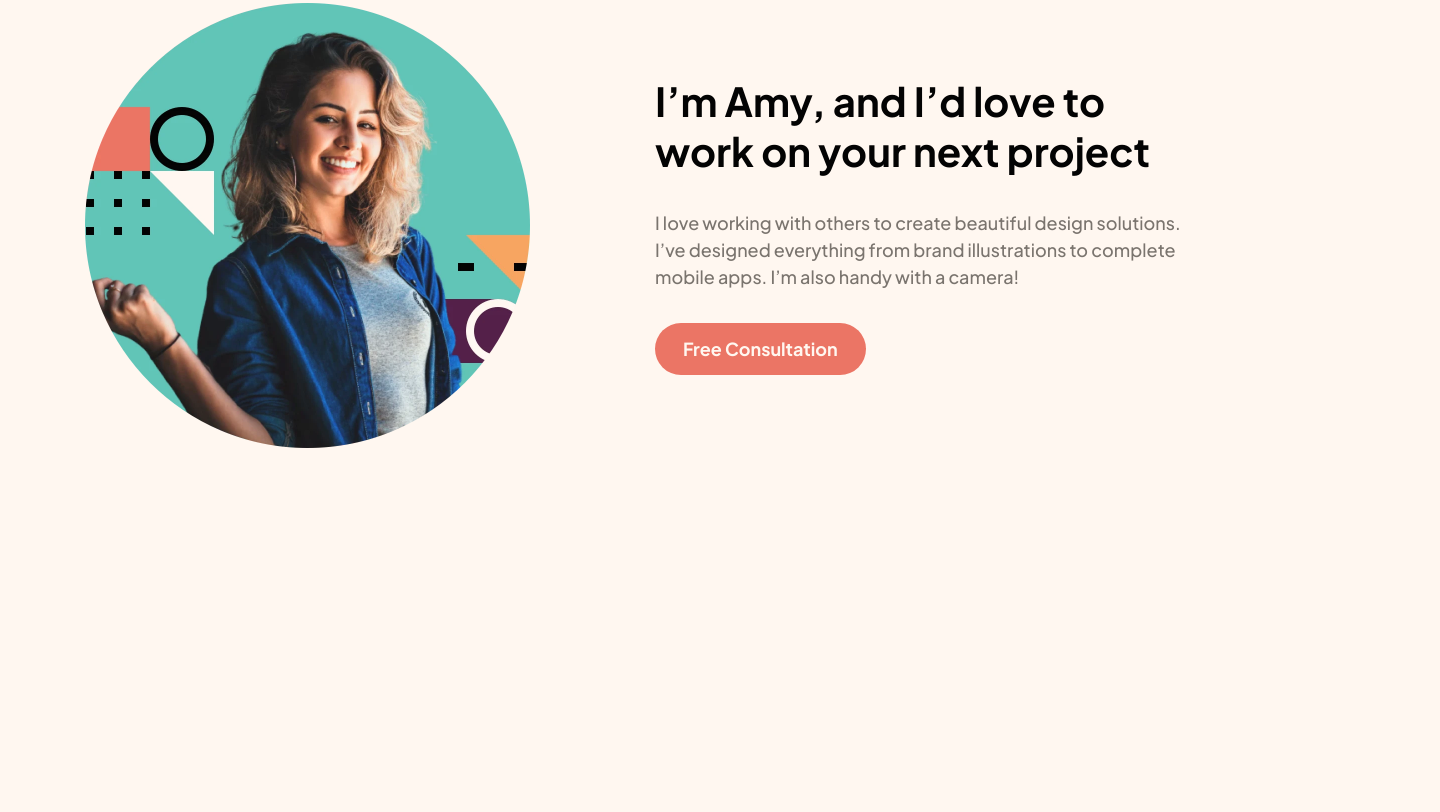
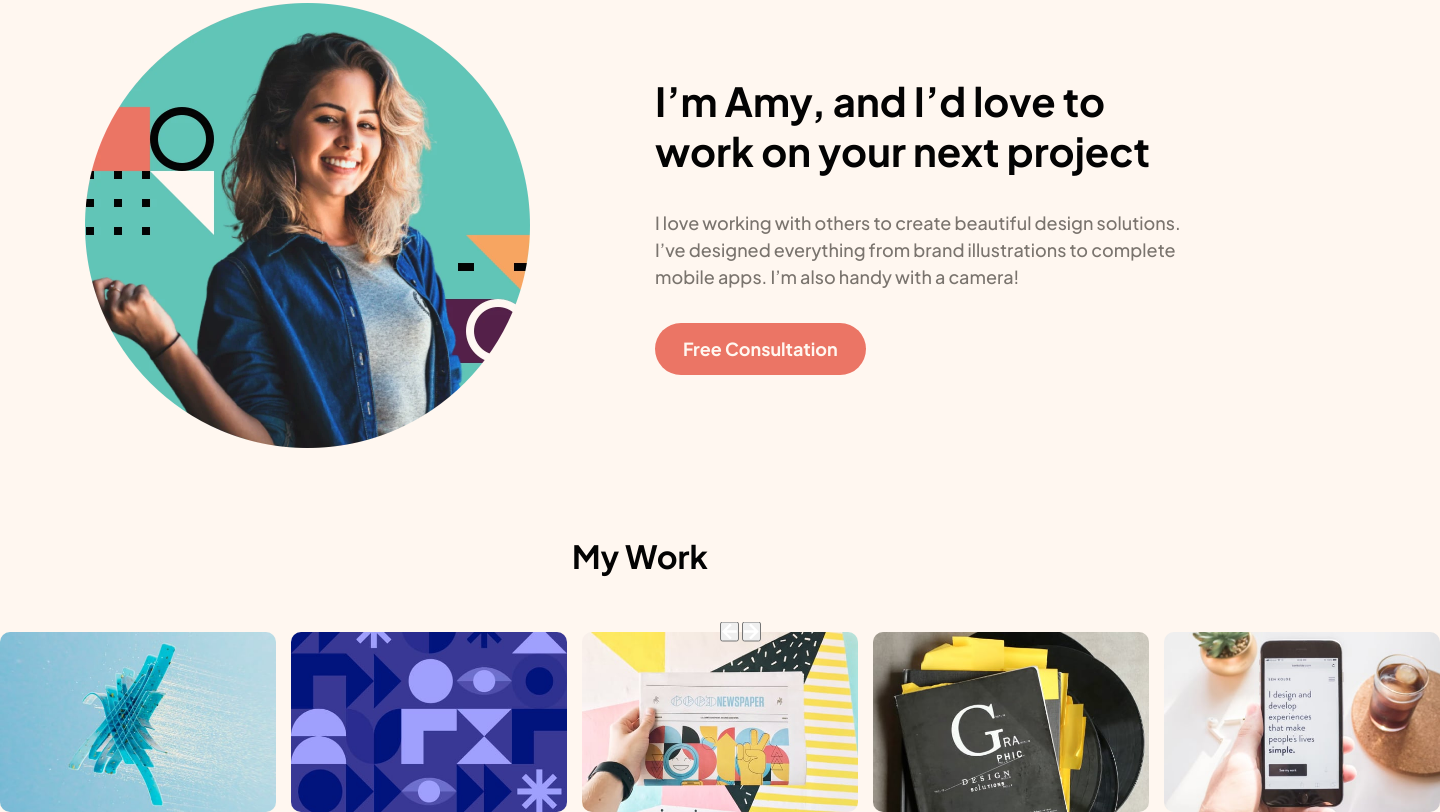
Before and after one commit to diogohenriquesc/fm-design-portifolio, a website: page index.html in a window 1280 px wide. Shown: the part 923-1735 px from the top of the page, 1440 px wide, since content can reach past the window. Before the commit the page ends 1459 px from the top, so only its background shows below. Drawn offline with Linux system fonts and the light colour scheme.

Commit message:
Added slider

```diff
--- a/index.html
+++ b/index.html
@@ -180,7 +180,43 @@
         <p class="about__description">I love working with others to create beautiful design solutions. I’ve designed everything from brand illustrations to complete mobile apps. I’m also handy with a camera!</p>
         <a class="about__btn btn__cta btn__cta-light" href="#">Free Consultation</a>
       </div>
+    </section>
 
+    <section class="work">
+      <h3 class="work__title">My Work</h3>
+
+      <div class="slider__container">
+        <div class="slider">
+          <div class="slide">
+            <img src="./assets/images/image-slide-1.jpg" alt="">
+          </div>
+
+          <div class="slide">
+            <img src="./assets/images/image-slide-2.jpg" alt="">
+          </div>
+
+          <div class="slide">
+            <img src="./assets/images/image-slide-3.jpg" alt="">
+          </div>
+
+          <div class="slide">
+            <img src="./assets/images/image-slide-4.jpg" alt="">
+          </div>
+
+          <div class="slide">
+            <img src="./assets/images/image-slide-5.jpg" alt="">
+          </div>
+        </div>
+
+        <div class="slider__controls">
+          <button class="slider__btn">
+            <img src="./assets/images/icon-arrow-left.svg" alt="">
+          </button>
+          <button class="slider__btn">
+            <img src="./assets/images/icon-arrow-right.svg" alt="">
+          </button>
+        </div>
+      </div>
     </section>
   </main>
 </body>
--- a/src/scss/components/_index.scss
+++ b/src/scss/components/_index.scss
@@ -1,3 +1,4 @@
 @forward 'buttons';
 @forward 'brand';
 @forward 'grid';
+@forward 'slider';
--- /dev/null
+++ b/src/scss/components/_slider.scss
@@ -0,0 +1,26 @@
+@use '../abstracts/' as *;
+
+.slider {
+  display: flex;
+  gap: rem(15);
+  height: 100%;
+
+  &__container {
+    position: relative;
+    height: rem(180);
+    width: 1000%;
+    max-width: rem(1440);
+  }
+
+  .slide {
+    border-radius: rem(10);
+    overflow: hidden;
+  }
+
+  &__controls {
+    position: absolute;
+    top: 0;
+    left: 50%;
+    transform: translateY(-50%);
+  }
+}
--- a/src/scss/layout/_index.scss
+++ b/src/scss/layout/_index.scss
@@ -2,3 +2,4 @@
 @forward 'body';
 @forward 'hero';
 @forward 'about';
+@forward 'work';
--- /dev/null
+++ b/src/scss/layout/_work.scss
@@ -0,0 +1,13 @@
+@use '../abstracts/' as *;
+
+.work {
+  text-align: center;
+
+  &__title {
+    margin-bottom: rem(32);
+
+    @include breakpoint(md) {
+      margin-bottom: rem(56);
+    }
+  }
+}
```
Also changed, not shown: dist/main.css, 1 other file.
